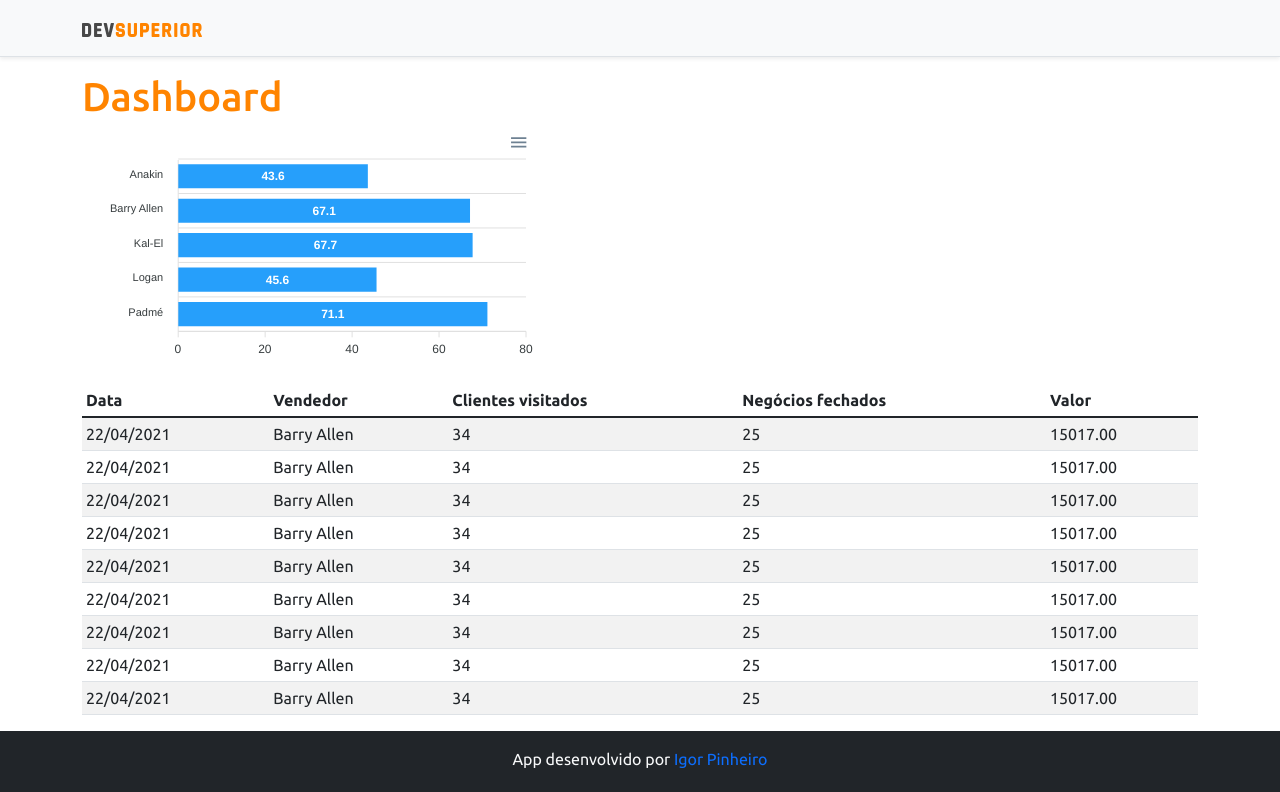
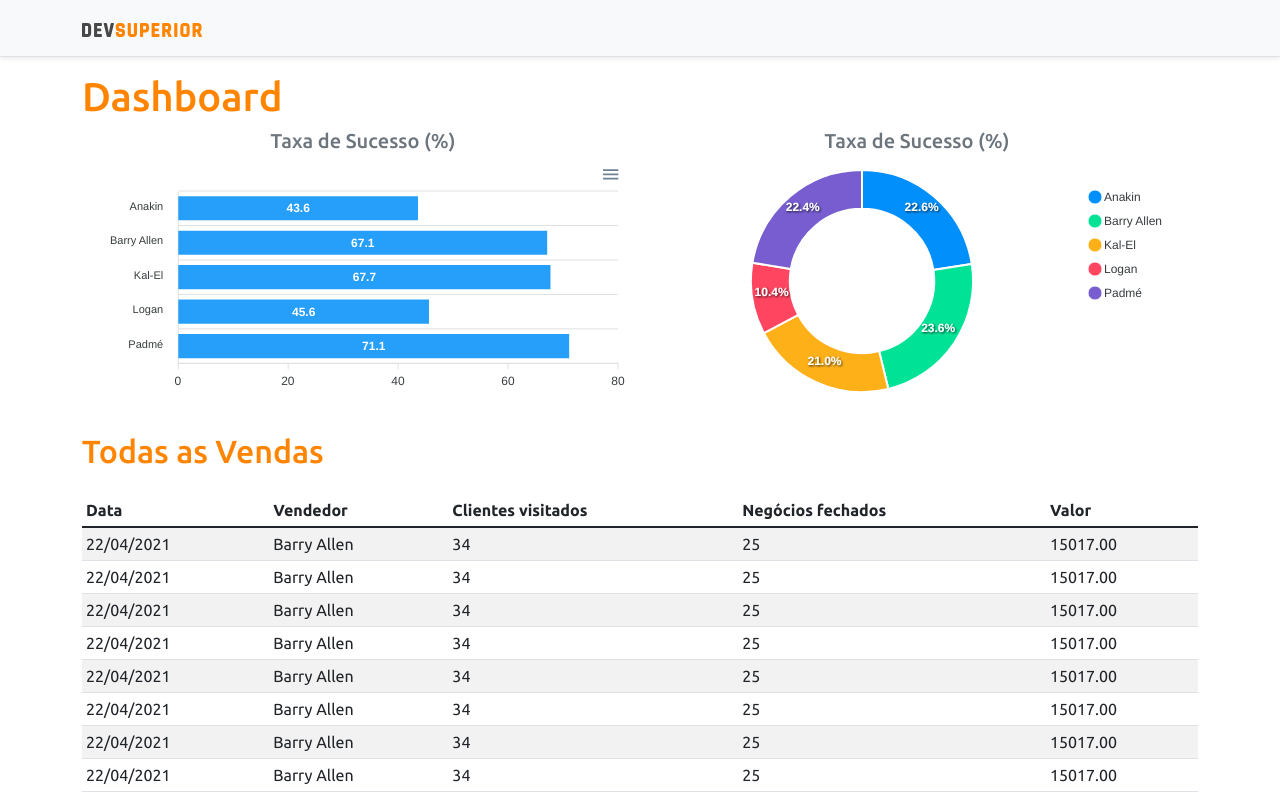
Before and after one commit to igorpserra/Projeto-Spring-React, a React (Create React App) app in the folder frontend/: page / in a window 1280 px wide. Shown: the top 792 px of the page. Built offline with nearby package versions, Linux system fonts and the light colour scheme.

Commit message:
Static charts

```diff
--- a/frontend/src/App.tsx
+++ b/frontend/src/App.tsx
@@ -1,5 +1,6 @@
 import BarChart from "components/BarCharts";
 import DataTable from "components/DataTable";
+import DonutChart from "components/DonutChart";
 import Footer from "components/Footer";
 import NavBar from "components/NavBar";
 
@@ -11,16 +12,25 @@
         <h1 className='text-primary'>Dashboard</h1>
 
         <div className="row px-3">
-
-          <div className="col-5">
+          <div className="col-sm-6">
+            <h5 className="text-center text-secondary">Taxa de Sucesso (%)</h5>
             <BarChart />
           </div>
 
+          <div className="col-sm-6">
+            <h5 className="text-center text-secondary">Taxa de Sucesso (%)</h5>
+            <DonutChart />
+          </div>
         </div>
 
+        <div className="py-3">
+          <h2 className="text-primary"> Todas as Vendas</h2>
+        </div>
         <DataTable />
       </div>
-      <Footer />
+      <div className="pt-3">
+        <Footer />
+      </div>
     </>
   );
 }
--- /dev/null
+++ b/frontend/src/components/DonutChart/index.tsx
@@ -0,0 +1,25 @@
+import Chart from 'react-apexcharts';
+
+const DonutChart = () => {
+
+    const mockData = {
+        series: [477138, 499928, 444867, 220426, 473088],
+        labels: ['Anakin', 'Barry Allen', 'Kal-El', 'Logan', 'Padmé']
+    }
+
+    const options = {
+        legend: {
+            show: true
+        }
+    }
+
+    return (
+        <Chart
+            options = {{...options, labels : mockData.labels}}
+            series = {mockData.series}
+            type = "donut"
+            height = "240"
+        />
+    );
+}
+export default DonutChart;
```
